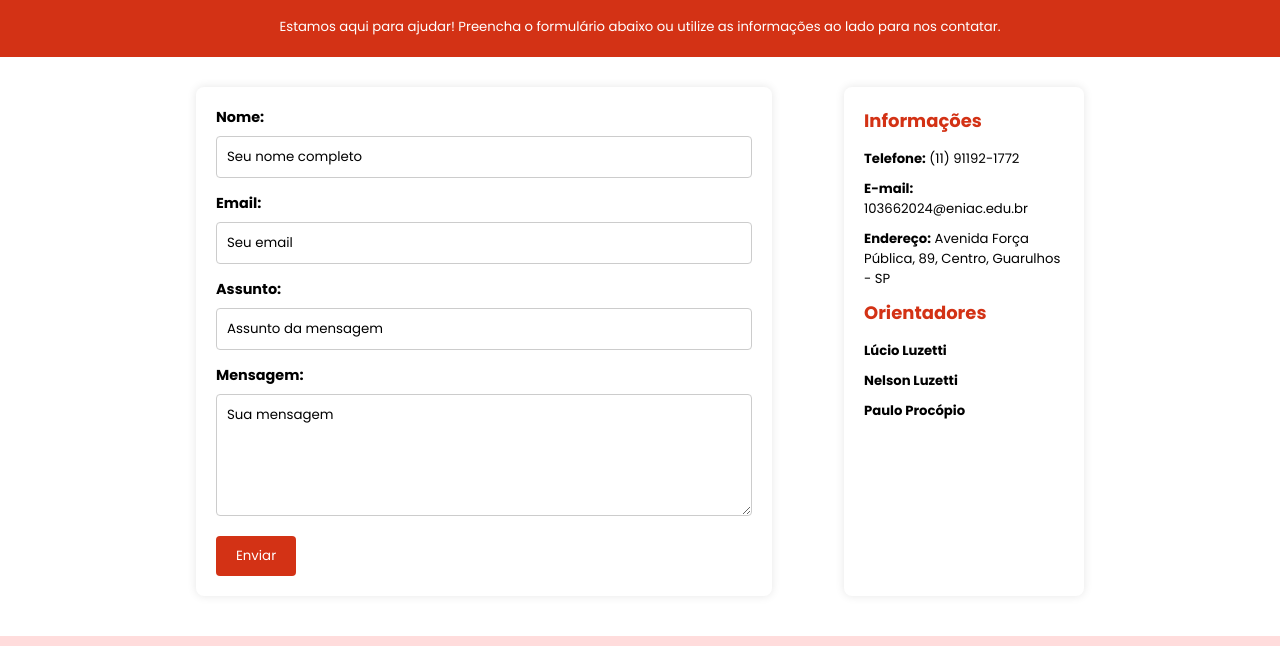
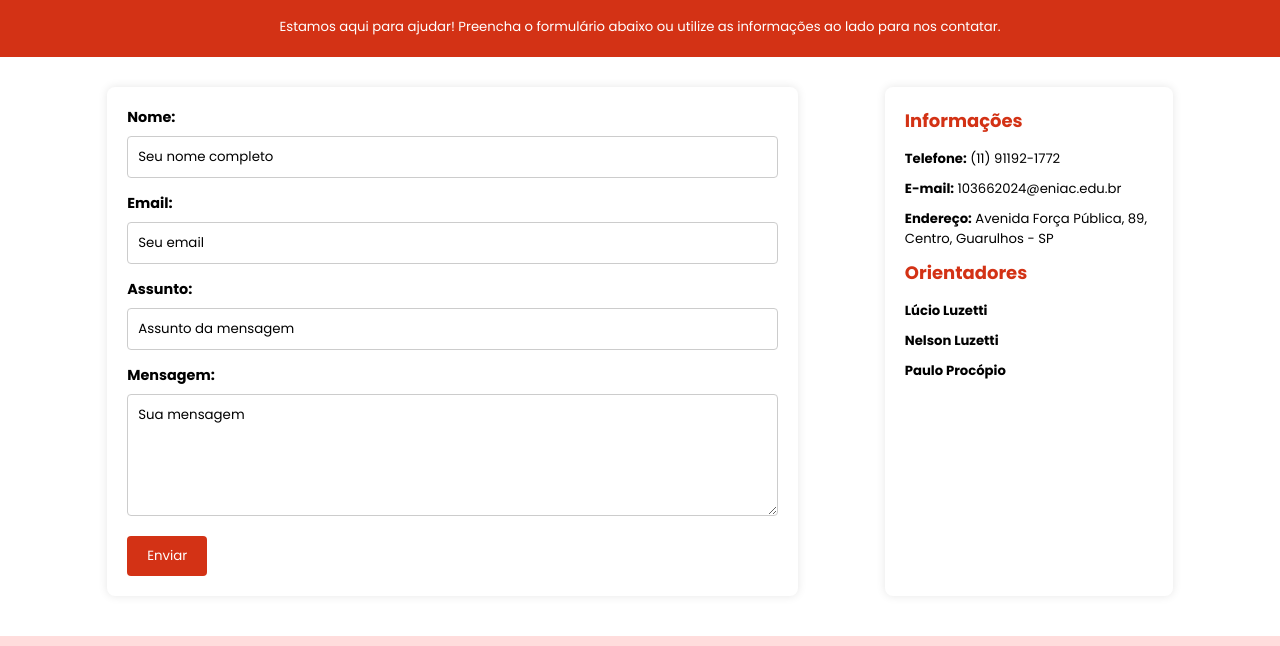
Before and after one commit to codinomello/PlaMt, a plain HTML site: page páginas/contato.html in a window 1280 px wide. Shown: the part 154-800 px from the top of the page. Drawn offline with nearby package versions, Linux system fonts and the light colour scheme; files whose address does not match are found by name; a web font is replaced by a local one.

Commit message:
Update contato.html

```diff
--- a/páginas/contato.html
+++ b/páginas/contato.html
@@ -145,7 +145,7 @@ header p{
   display: flex;
   justify-content: space-around;
   margin: 30px auto;
-  max-width: 75vw;
+  max-width: 90vw;
 }
 
 .contato-formulário, .contato-informação{
```
